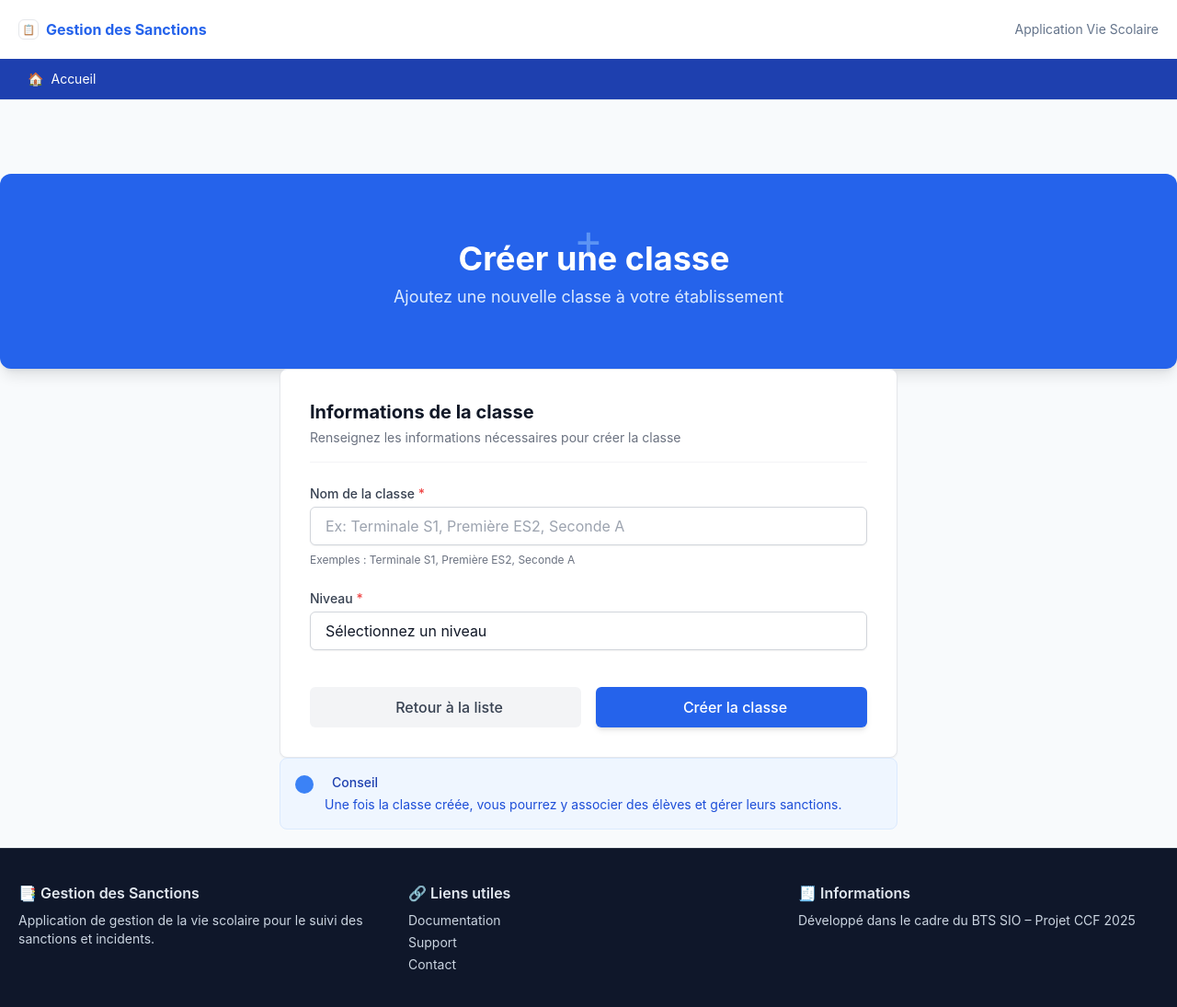
After one commit to GOLBIN-Dorian/Projet_Sanction_CCF, a PHP site: page /templates/Gestions/creationClasse.php in a window 1280 px wide. The commit adds this page. Shown: the whole page at 92% size. Run offline with PHP 8.4, Linux system fonts and the light colour scheme; some libraries are stand-ins or nearby versions.

Commit message:
Première partie création classe

```diff
--- a/composer.json
+++ b/composer.json
@@ -8,7 +8,8 @@
       "src/controllers/connexionController.php",
       "src/controllers/inscriptionController.php",
       "src/controllers/dashboardController.php",
-      "src/controllers/deconnexionController.php"
+      "src/controllers/deconnexionController.php",
+      "src/controllers/creationClasseController.php"
     ]
   }
 }
--- a/public/index.php
+++ b/public/index.php
@@ -18,7 +18,8 @@ try {
         ->addRoute('connexion',   'action_connexion',   ['GET', 'POST'])
         ->addRoute('inscription', 'action_inscription', ['GET', 'POST'])
         ->addRoute('dashboard',   'action_dashboard',   ['GET'])
-        ->addRoute('deconnexion', 'action_deconnexion', ['GET']);
+        ->addRoute('deconnexion', 'action_deconnexion', ['GET'])
+        ->addRoute('creationClasse', 'action_creationClasse', ['GET', 'POST']);
 
     $router->handleRequest();
 } catch (Exception $e) {
--- a/src/controllers/dashboardController.php
+++ b/src/controllers/dashboardController.php
@@ -6,7 +6,7 @@ use App\Http\Response;
 function action_dashboard(Request $req, Response $res): void
 {
     if (empty($_SESSION['user'])) {
-        $res->redirect('index.php?action=connexion');
+        $res->redirect('index.php?action=creationClasse');
         return;
     }
 
--- /dev/null
+++ b/templates/Gestions/creationClasse.php
@@ -0,0 +1,88 @@
+<?php
+
+$title = 'Gestion des Sanctions — creation de classe';
+ob_start();
+
+?>
+
+
+
+
+<!-- BANNIÈRE HERO -->
+<div class="bg-primary-blue rounded-xl shadow-lg text-white text-center py-16 px-4">
+    <div class="flex flex-col items-center justify-center space-y-2">
+        <div class="text-5xl mb-2 text-blue-300 opacity-50 absolute" style="margin-top: -60px;">+</div>
+        <h2 class="text-4xl font-bold flex items-center gap-3">
+            <i class="fa-solid fa-plus text-3xl"></i> Créer une classe
+        </h2>
+        <p class="text-blue-100 text-lg">Ajoutez une nouvelle classe à votre établissement</p>
+    </div>
+</div>
+
+
+<div class="bg-white rounded-lg shadow-sm border border-gray-200 p-8 max-w-2xl mx-auto">
+    <div class="mb-6 border-b border-gray-100 pb-4">
+        <h3 class="text-xl font-bold text-gray-900">Informations de la classe</h3>
+        <p class="text-gray-500 text-sm mt-1">Renseignez les informations nécessaires pour créer la classe</p>
+    </div>
+
+    <form action="#" method="POST" class="space-y-6">
+
+        <div>
+            <label for="nom_classe" class="block text-sm font-medium text-gray-700 mb-1">
+                Nom de la classe <span class="text-red-500">*</span>
+            </label>
+            <input type="text" id="nom_classe" placeholder="Ex: Terminale S1, Première ES2, Seconde A"
+                class="w-full rounded-md border-gray-300 border px-4 py-2 text-gray-700 focus:border-blue-500 focus:ring-1 focus:ring-blue-500 outline-none transition shadow-sm">
+            <p class="text-xs text-gray-500 mt-2">Exemples : Terminale S1, Première ES2, Seconde A</p>
+        </div>
+
+        <div>
+            <label for="niveau" class="block text-sm font-medium text-gray-700 mb-1">
+                Niveau <span class="text-red-500">*</span>
+            </label>
+            <div class="relative">
+                <select id="niveau" class="w-full rounded-md border-gray-300 border px-4 py-2 text-gray-900 focus:border-blue-500 focus:ring-1 focus:ring-blue-500 outline-none transition shadow-sm appearance-none bg-white">
+                    <option value="" disabled selected>Sélectionnez un niveau</option>
+                    <option value="seconde">Seconde</option>
+                    <option value="premiere">Première</option>
+                    <option value="terminale">Terminale</option>
+                    <option value="bts">BTS</option>
+                </select>
+                <div class="pointer-events-none absolute inset-y-0 right-0 flex items-center px-4 text-gray-500">
+                    <i class="fa-solid fa-chevron-down text-xs"></i>
+                </div>
+            </div>
+        </div>
+
+        <div class="flex items-center justify-between gap-4 pt-4">
+            <button type="button" class="w-1/2 bg-gray-100 text-gray-700 font-medium py-2.5 px-4 rounded-md hover:bg-gray-200 transition flex items-center justify-center gap-2">
+                <i class="fa-solid fa-arrow-left text-sm"></i> Retour à la liste
+            </button>
+            <button type="submit" class="w-1/2 bg-primary-blue text-white font-medium py-2.5 px-4 rounded-md hover:bg-blue-700 transition flex items-center justify-center gap-2 shadow-md">
+                <i class="fa-solid fa-plus text-sm"></i> Créer la classe
+            </button>
+        </div>
+    </form>
+</div>
+
+<div class="max-w-2xl mx-auto bg-blue-50 border border-blue-100 rounded-lg p-4 flex gap-3 items-start">
+    <div class="mt-0.5">
+        <div class="bg-blue-500 rounded-full w-5 h-5 flex items-center justify-center text-white text-xs">
+            <i class="fa-solid fa-info"></i>
+        </div>
+    </div>
+    <div>
+        <h4 class="text-blue-800 font-medium text-sm flex items-center gap-2">
+            <i class="fa-regular fa-lightbulb text-yellow-500"></i> Conseil
+        </h4>
+        <p class="text-blue-700 text-sm mt-1">
+            Une fois la classe créée, vous pourrez y associer des élèves et gérer leurs sanctions.
+        </p>
+    </div>
+</div>
+
+<?php
+$content = ob_get_clean();
+include __DIR__ . '/../layout.php';
+?>
--- a/templates/Gestions/dashboard.php
+++ b/templates/Gestions/dashboard.php
@@ -144,7 +144,7 @@ $email = $user['email'] ?? '';
                     </div>
                 </a>
                 <div class="border-t border-gray-100"></div>
-                <a href="#" class="flex items-center space-x-4 p-4 hover:bg-gray-50 rounded-lg transition-colors">
+                <a href="index.php?action=creationClasse" class="flex items-center space-x-4 p-4 hover:bg-gray-50 rounded-lg transition-colors">
                     <div class="p-3 rounded-lg bg-purple-100"><svg xmlns="http://www.w3.org/2000/svg" fill="none" viewBox="0 0 24 24" stroke-width="1.5" stroke="currentColor" class="w-6 h-6 text-purple-600">
                             <path stroke-linecap="round" stroke-linejoin="round" d="M12 21v-8.25M15.75 21v-8.25M8.25 21v-8.25M3 9l9-6 9 6m-1.5 12V10.332A48.36 48.36 0 0 0 12 9.75c-2.551 0-5.056.2-7.5.582V21M3 21h18M12 6.75h.008v.008H12V6.75Z" />
                         </svg></div>
--- a/templates/layout.php
+++ b/templates/layout.php
@@ -46,6 +46,34 @@
       outline: 2px solid #2563eb;
       outline-offset: 2px;
     }
+
+    body {
+      font-family: 'Inter', sans-serif;
+      background-color: #F8FAFC;
+      /* Gris très clair de fond */
+    }
+
+    /* Ajustements spécifiques pour coller exactement aux couleurs */
+    .bg-primary-blue {
+      background-color: #2563EB;
+    }
+
+    .bg-primary-hover {
+      background-color: #1D4ED8;
+    }
+
+    .bg-nav-blue {
+      background-color: #2563EB;
+    }
+
+    .bg-footer-dark {
+      background-color: #1E293B;
+    }
+
+    .text-primary-blue {
+      color: #2563EB;
+    }
+  </style>
   </style>
 </head>
 
```
Also changed, not shown: documentation/sprint-1/US7-2.md (+16 -12 lines), src/Repositories/classeRepository.php (added, +57 -0 lines), src/Repositories/niveauRepository.php (added, +28 -0 lines), src/controllers/creationClasseController.php (added, +62 -0 lines), 2 other files.
